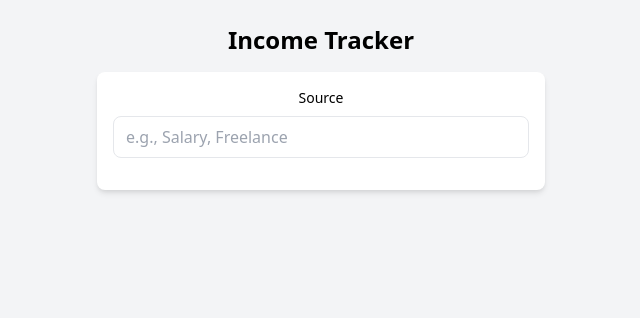
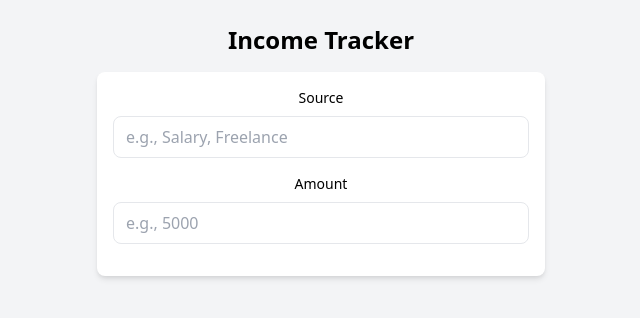
Before and after one commit to brajgon1/income_tracker, a React (Create React App) app: page / in a window 1280 px wide. Shown: the top 318 px of the page, without its empty margins (319-959 px from the left). Built offline with nearby package versions, Linux system fonts and the light colour scheme.

Commit message:
working on tailwindCSS

```diff
--- a/src/components/IncomeTracker.jsx
+++ b/src/components/IncomeTracker.jsx
@@ -26,7 +26,9 @@ export const IncomeTracker = () => {
 
   return (
     <div className="min-h-screen bg-gray-100 p-6">
-      <h1 className="text-2xl font-bold text-center mb-4">Income Tracker</h1>
+      <h1 className="text-2xl text-blue font-bold text-center mb-4">
+        Income Tracker
+      </h1>
 
       <form
         onSubmit={handleSubmit}
@@ -37,7 +39,7 @@ export const IncomeTracker = () => {
             Source
           </label>
           <input
-          type="text"
+            type="text"
             id="source"
             name="source"
             value={formData.source}
@@ -47,7 +49,21 @@ export const IncomeTracker = () => {
             required
           />
         </div>
-
+        <div className="mb-4">
+          <label className="block text-sm font-medium mb-2" htmlFor="amount">
+            Amount
+          </label>
+          <input
+            type="number"
+            id="amount"
+            name="amount"
+            value={formData.amount}
+            onChange={handleChange}
+            className="w-full px-3 py-2 border rounded-lg focus:outline-none focus:ring-2 focus:ring-blue-500"
+            placeholder="e.g., 5000"
+            required
+          />
+        </div>
       </form>
     </div>
   );
```
